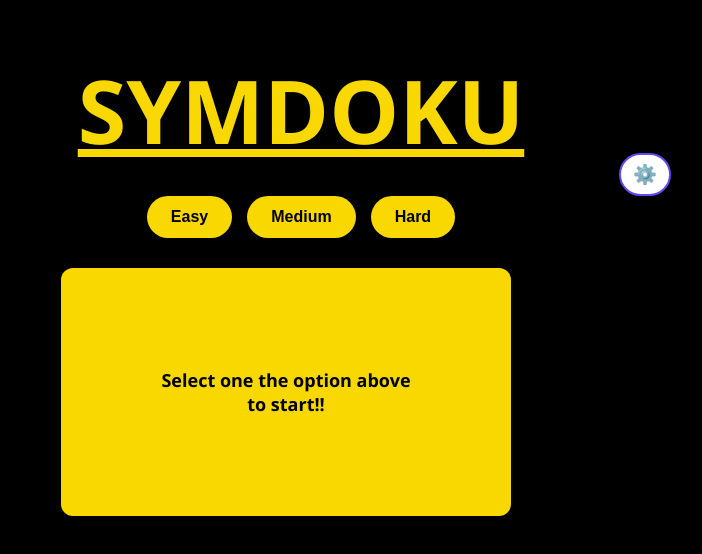
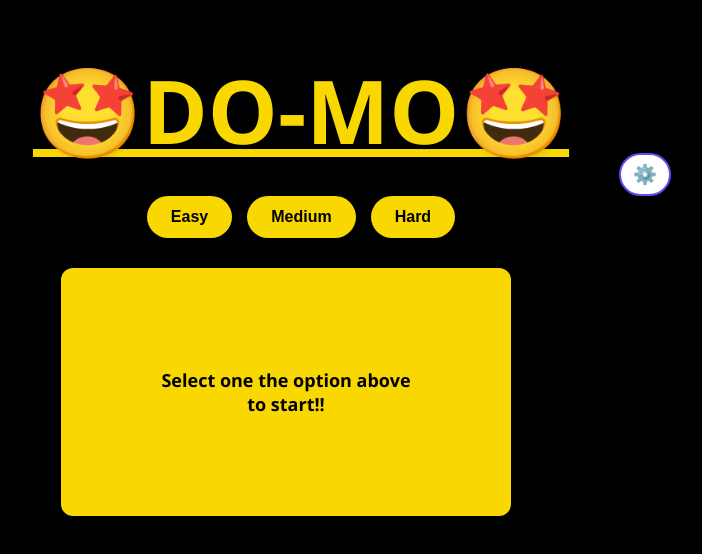
Before and after one commit to MithilSaiReddy/DO-MO, a plain HTML site: page index.html in a window 1280 px wide. Shown: the whole page, without its empty margins (339-1041 px from the left). Drawn offline with Linux system fonts and the light colour scheme.

Commit message:
Update index.html

```diff
--- a/index.html
+++ b/index.html
@@ -3,13 +3,13 @@
 <head>
     <meta charset="UTF-8">
     <meta name="viewport" content="width=device-width, initial-scale=1.0">
-    <title>SYMDOKU</title>
+    <title>🤩️DO-MO🤩️</title>
 	<link rel="stylesheet" href="style.css">
 </head>
 <body>
     <div class="game-container">
         <div class="game-header">
-            <h1 class="game-title">SYMDOKU</h1>
+            <h1 class="game-title">🤩️DO-MO🤩️</h1>
 			<button id="clearCell"class="control-btn primary-btn clearCell-panel hidden" onclick="clearSelectedCell()">Clear the Cell</button>
             <button id="settingsBtn" class="control-btn secondary-btn settings-btn" title="Settings">⚙️</button>
             <div class="game-controls">
```
